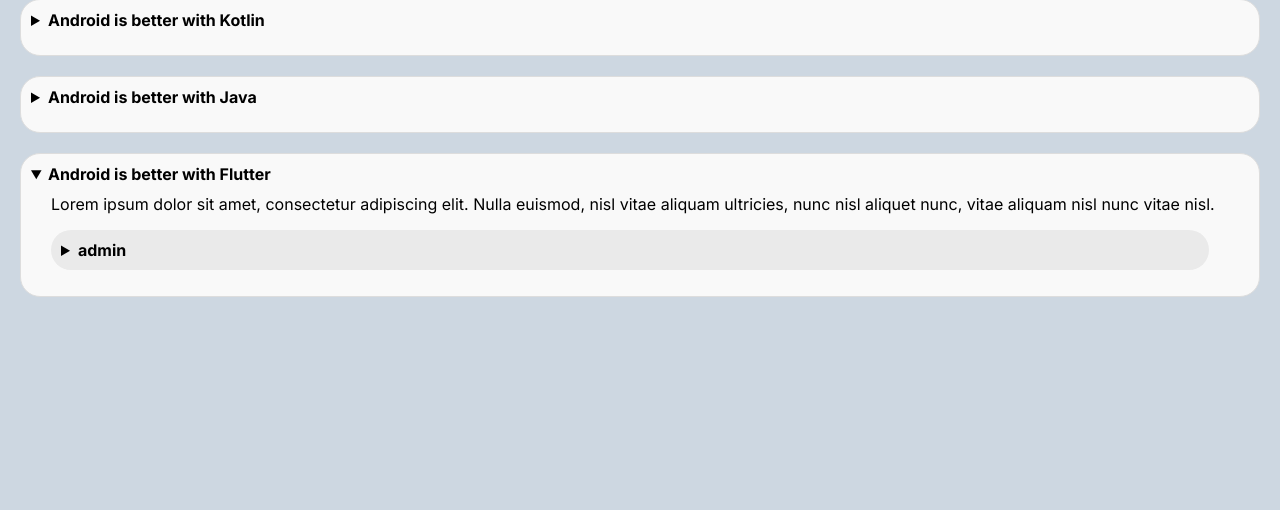
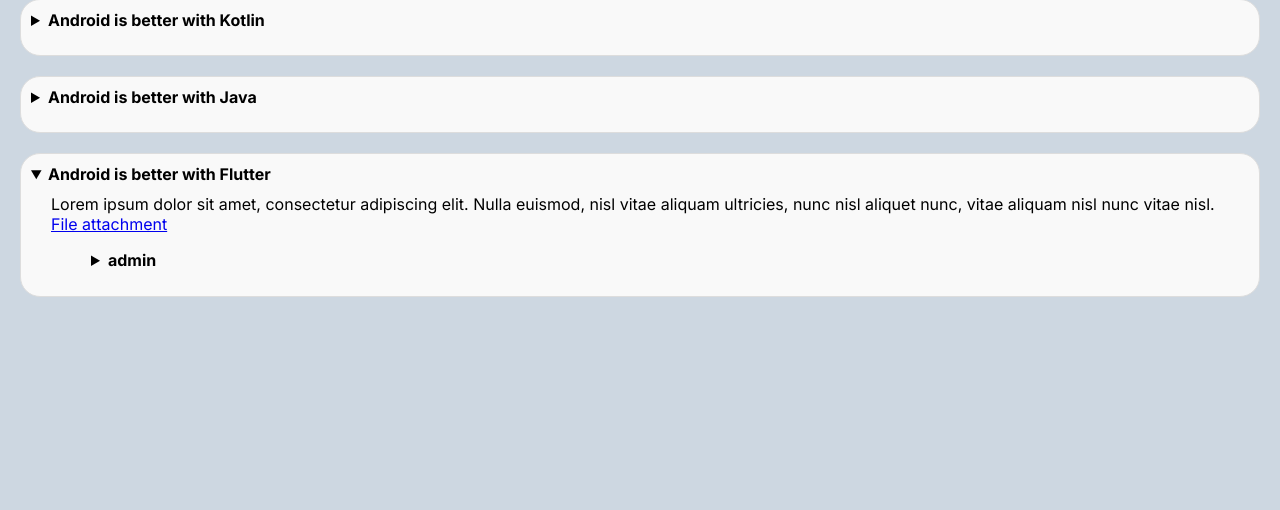
Before and after one commit to nmidzic20/secure_forum, a PHP site: page / in a window 1280 px wide, after a click on "Android is better with Flutter". Shown: the part 126-636 px from the top of the page. Run offline with PHP 8.4, Linux system fonts and the light colour scheme; a user stored in the database is signed in; data comes from the database, SQL or seed files in the repository; some web fonts are replaced.

Commit message:
General improvements

```diff
--- a/index.php
+++ b/index.php
@@ -1,6 +1,7 @@
 <?php
 
 global $comments, $topics;
+$USER_UPLOADS = 'user_uploads/';
 
 include ('./api/get-topic.php');
 include ('./api/get-comments.php');
@@ -49,25 +50,55 @@ if (!isset($_SESSION['loggedin'])) {
         <?php foreach ($topics as $topic): ?>
             <section>
                 <div class="thread">
-                    <div id="somethingrandomorsomethingidk1" class="message">
+					<div id="topic<?php echo $topic['id'] ?>" class="message">
                         <details>
                             <summary>
                                 <?php echo $topic['title']; ?>
                             </summary>
 
-                            <div><?php echo $topic['content']; ?></div>
+                            <div>
+								<?php echo $topic['content']; ?>
 
-                            <blockquote id="randID6" class="reply">
+								<?php
+									if($topic['file_name'] != null) {
+										echo "<br>";
+
+										$finfo = new finfo(FILEINFO_MIME_TYPE);
+
+										if (str_contains($finfo->file($USER_UPLOADS.$topic['file_name']), 'image'))
+											echo "<img src=\"{$USER_UPLOADS}{$topic['file_name']}\" width=\"100rem\"/>";
+										else
+											echo "<a href=\"{$USER_UPLOADS}{$topic['file_name']}\">File attachment</a>";
+									}
+								?>
+							</div>
+
+                            <blockquote id="comments<?php echo $topic['id'] ?>" class="comment">
                                 <?php foreach ($comments as $comment): ?>
                                     <?php if ($comment['topic_id'] == $topic['id']): ?>
+										<div id="comment<?php echo $comment['id'] ?>" class="message">
 											<details>
 												<summary>
 													<?php echo $comment['username']; ?>
 												</summary>
 												<div>
 													<?php echo $comment['content']; ?>
+
+													<?php
+														if($comment['file_name'] != null) {
+															echo "<br>";
+
+															$finfo = new finfo(FILEINFO_MIME_TYPE);
+
+															if (str_contains($finfo->file($USER_UPLOADS.$comment['file_name']), 'image'))
+																echo "<img src=\"{$USER_UPLOADS}{$comment['file_name']}\" width=\"100rem\"/>";
+															else
+																echo "<a href=\"{$USER_UPLOADS}{$comment['file_name']}\">File attachment</a>";
+														}
+													?>
 												</div>
 											</details>
+										</div>
                                     <?php endif; ?>
                                 <?php endforeach; ?>
                             </blockquote>
```
Lines whose indentation alone changed are shown as unchanged.
